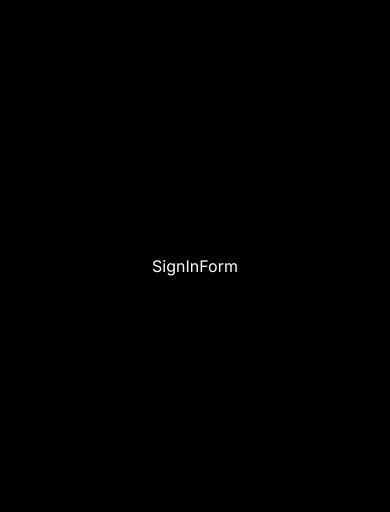
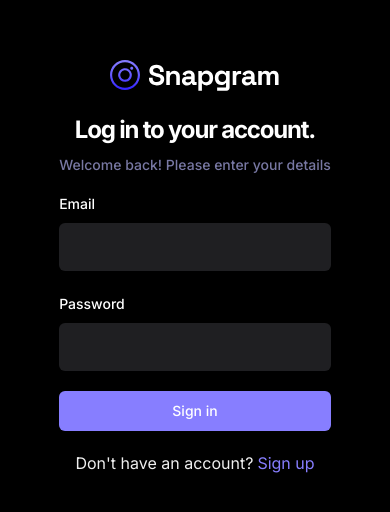
Before and after one commit to VictorRait/Snapgram, a React (Vite) app: page /sign-in in a window 390 px wide. Shown: the part 156-668 px from the top of the page. Built offline with nearby package versions, Linux system fonts and the light colour scheme; no server answers.

Commit message:
finish signup and signin forms

```diff
--- a/src/_auth/forms/SignInForm.tsx
+++ b/src/_auth/forms/SignInForm.tsx
@@ -1,7 +1,123 @@
-import React from "react";
+import React, {useState} from "react";
 
+import {Button} from "../../components/ui/button";
+
+import {
+	Form,
+	FormControl,
+	FormDescription,
+	FormField,
+	FormItem,
+	FormLabel,
+	FormMessage,
+} from "@/components/ui/form";
+import {Input} from "@/components/ui/input";
+
+import {zodResolver} from "@hookform/resolvers/zod";
+import {useForm} from "react-hook-form";
+import {SignInValidation} from "../../lib/validation";
+import {z} from "zod";
+import Loader from "@/components/shared/Loader";
+import {Link, useNavigate} from "react-router-dom";
+
+import {useToast} from "@/components/ui/use-toast";
+import {useSignInAccount} from "@/lib/react-query/queriesAndMutations";
+import {useUserContext} from "@/context/AuthContext";
 function SignInForm() {
-	return <div>SignInForm</div>;
+	const {toast} = useToast();
+
+	const {checkAuthUser, isLoading: isUserLoading} = useUserContext();
+	const navigate = useNavigate();
+
+	const {mutateAsync: signInAccount, isPending} = useSignInAccount();
+	// 1. Define your form.
+	const form = useForm<z.infer<typeof SignInValidation>>({
+		resolver: zodResolver(SignInValidation),
+		defaultValues: {
+			email: "",
+			password: "",
+		},
+	});
+
+	// 2. Define a submit handler.
+	async function onSubmit(values: z.infer<typeof SignInValidation>) {
+		const session = await signInAccount({
+			email: values.email,
+			password: values.password,
+		});
+		if (!session) return toast({title: "Sign up failed. Please try again. "});
+		const isLoggedIn = await checkAuthUser();
+
+		if (isLoggedIn) {
+			form.reset();
+			navigate("/");
+		} else {
+			toast({title: "Sign up failed. Please try again."});
+		}
+	}
+	return (
+		<Form {...form}>
+			<div className="sm:w-[420px] flex-center flex-col">
+				<img src="/assets/images/logo.svg" />
+				<h2 className="h3-bold md:h2-bold pt-5 sm:pt-12">
+					Log in to your account.
+				</h2>
+				<p className="text-light-3 small-medium md:base-regular mt-2">
+					Welcome back! Please enter your details
+				</p>
+
+				<form
+					onSubmit={form.handleSubmit(onSubmit)}
+					className="flex flex-col gap-5 w-full mt-4">
+					<FormField
+						control={form.control}
+						name="email"
+						render={({field}) => (
+							<FormItem>
+								<FormLabel>Email</FormLabel>
+								<FormControl>
+									<Input type="email" className="shad-input" {...field} />
+								</FormControl>
+
+								<FormMessage />
+							</FormItem>
+						)}
+					/>
+					<FormField
+						control={form.control}
+						name="password"
+						render={({field}) => (
+							<FormItem>
+								<FormLabel>Password</FormLabel>
+								<FormControl>
+									<Input type="password" className="shad-input" {...field} />
+								</FormControl>
+
+								<FormMessage />
+							</FormItem>
+						)}
+					/>
+					<Button type="submit" className="shad-button_primary">
+						{isUserLoading ? (
+							<div className="flex-center gap-2">
+								<Loader /> Loading...
+							</div>
+						) : (
+							"Sign in"
+						)}
+					</Button>
+					<p className="text-small-regular text-light-2 text-center">
+						Don't have an account?
+						<Link
+							className="text-primary-500 text-small-semibold ml-1"
+							to="/sign-up">
+							Sign up
+						</Link>
+					</p>
+				</form>
+			</div>
+		</Form>
+	);
 }
 
 export default SignInForm;
--- a/src/_auth/forms/SignUpForm.tsx
+++ b/src/_auth/forms/SignUpForm.tsx
@@ -18,19 +18,23 @@
 import {SignUpValidation} from "../../lib/validation";
 import {z} from "zod";
 import Loader from "@/components/shared/Loader";
-import {Link} from "react-router-dom";
+import {Link, useNavigate} from "react-router-dom";
 
 import {useToast} from "@/components/ui/use-toast";
 import {
 	useCreateUserAccount,
 	useSignInAccount,
 } from "@/lib/react-query/queriesAndMutations";
+import {useUserContext} from "@/context/AuthContext";
 function SignUpForm() {
 	const {toast} = useToast();
 
-	const {mutateAsync: createUserAccount, isLoading: isCreatingAccount} =
+	const {checkAuthUser, isLoading: isUserLoading} = useUserContext();
+	const navigate = useNavigate();
+
+	const {mutateAsync: createUserAccount, isPending: isCreatingAccount} =
 		useCreateUserAccount();
-	const {mutateAsync: signInAccount, isLoading: isSigningIn} =
+	const {mutateAsync: signInAccount, isPending: isSigningIn} =
 		useSignInAccount();
 	// 1. Define your form.
 	const form = useForm<z.infer<typeof SignUpValidation>>({
@@ -54,6 +58,14 @@
 			password: values.password,
 		});
 		if (!session) return toast({title: "Sign up failed. Please try again. "});
+		const isLoggedIn = await checkAuthUser();
+
+		if (isLoggedIn) {
+			form.reset();
+			navigate("/");
+		} else {
+			toast({title: "Sign up failed. Please try again."});
+		}
 	}
 	return (
 		<Form {...form}>
--- a/src/context/AuthContext.tsx
+++ b/src/context/AuthContext.tsx
@@ -1,5 +1,7 @@
+import {getCurrentUser} from "@/lib/appwrite/api";
 import {IUser} from "@/types";
 import React, {createContext, useContext, useEffect, useState} from "react";
+import {useNavigate} from "react-router-dom";
 
 export const INITIAL_USER = {
 	id: "",
@@ -21,6 +23,7 @@
 
 const AuthContext = createContext<IContextType>(INITIAL_STATE);
 export default function AuthProvider({children}: {children: React.ReactNode}) {
+	const navigate = useNavigate();
 	const [user, setUser] = useState<IUser>(INITIAL_USER);
 	const [isLoading, setIsLoading] = useState(false);
 	const [isAuthenticated, setIsAuthenticated] = useState(false);
@@ -29,12 +32,35 @@
 		try {
 			setIsLoading(true);
 			const currentAccount = await getCurrentUser();
+			if (currentAccount) {
+				setUser({
+					id: currentAccount.$id,
+					name: currentAccount.name,
+					username: currentAccount.username,
+					email: currentAccount.email,
+					imageUrl: currentAccount.imageUrl,
+					bio: currentAccount.bio,
+				});
+				setIsAuthenticated(true);
+				return true;
+			}
+			return false;
 		} catch (error) {
 			return false;
 		} finally {
 			setIsLoading(false);
 		}
 	};
+
+	useEffect(() => {
+		if (
+			localStorage.getItem("cookiesFallback") === "[]" ||
+			localStorage.getItem("cookiesFallback") === null
+		)
+			navigate("/sign-in");
+
+		checkAuthUser();
+	}, []);
 
 	const value = {
 		user,
@@ -46,3 +72,5 @@
 	};
 	return <AuthContext.Provider value={value}>{children}</AuthContext.Provider>;
 }
+
+export const useUserContext = () => useContext(AuthContext);
--- /dev/null
+++ b/src/context/QueryProvider.tsx
@@ -0,0 +1,9 @@
+import {QueryClient, QueryClientProvider} from "@tanstack/react-query";
+import {ReactNode} from "react";
+
+const queryClient = new QueryClient();
+export const QueryProvider = ({children}: {children: ReactNode}) => {
+	return (
+		<QueryClientProvider client={queryClient}>{children}</QueryClientProvider>
+	);
+};
--- a/src/lib/appwrite/api.ts
+++ b/src/lib/appwrite/api.ts
@@ -61,6 +61,7 @@
 export async function getCurrentUser() {
 	try {
 		const currentAccount = await account.get();
+		console.log(currentAccount);
 		if (!currentAccount) throw Error;
 		const currentUser = await databases.listDocuments(
 			appwriteConfig.databaseId,
--- a/src/lib/validation/index.ts
+++ b/src/lib/validation/index.ts
@@ -8,3 +8,9 @@
 		.string()
 		.min(8, {message: "Password must at least be 8 characters"}),
 });
+export const SignInValidation = z.object({
+	email: z.string().email(),
+	password: z
+		.string()
+		.min(8, {message: "Password must at least be 8 characters"}),
+});
--- a/src/main.tsx
+++ b/src/main.tsx
@@ -1,9 +1,15 @@
 import ReactDOM from "react-dom/client";
 import App from "./App";
 import {BrowserRouter} from "react-router-dom";
+import AuthProvider from "./context/AuthContext";
+import {QueryProvider} from "./context/QueryProvider";
 
 ReactDOM.createRoot(document.getElementById("root")!).render(
 	<BrowserRouter>
-		<App />
+		<QueryProvider>
+			<AuthProvider>
+				<App />
+			</AuthProvider>
+		</QueryProvider>
 	</BrowserRouter>
 );
```
